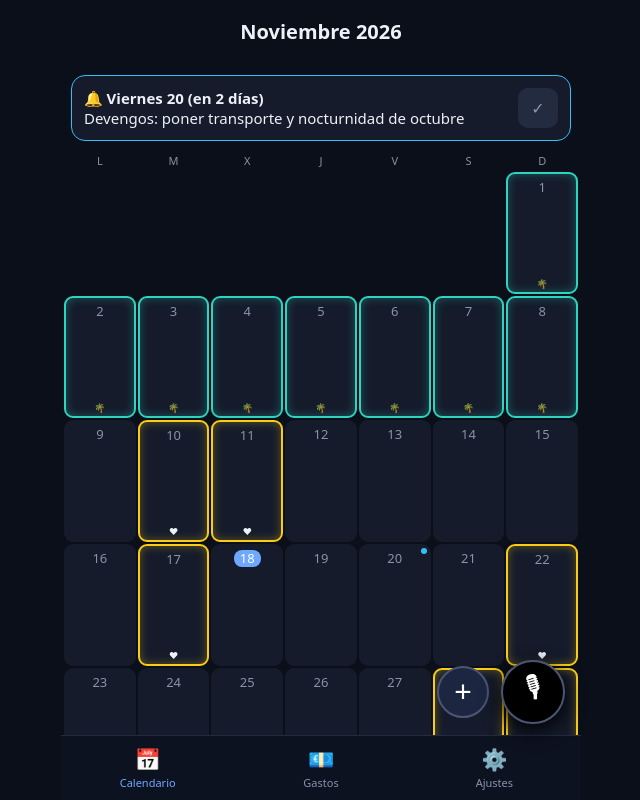
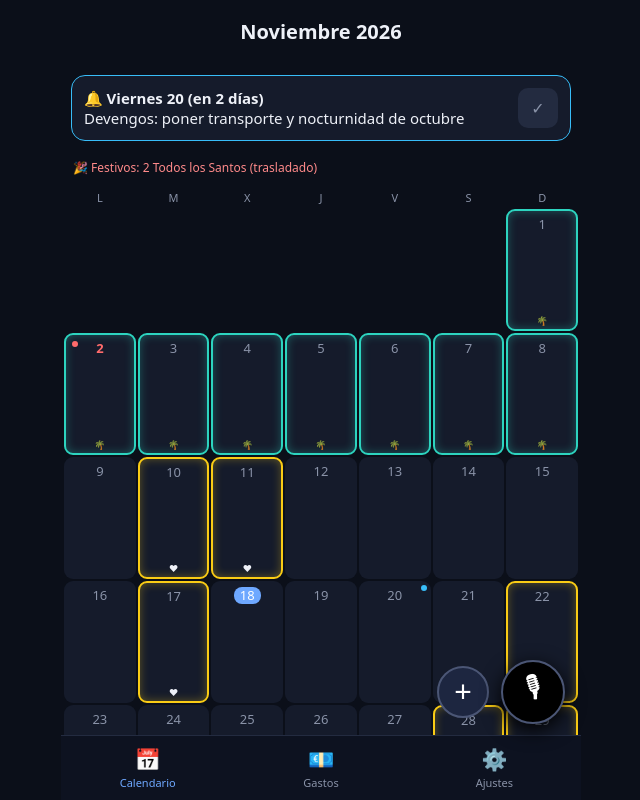
Before and after one commit to 22davi1989/Calendario-app, a plain HTML site: page index.html in a window 1280 px wide. Shown: the whole page, without its empty margins (319-959 px from the left). Drawn offline with Linux system fonts and the light colour scheme.

Commit message:
Add files via upload

```diff
--- a/index.html
+++ b/index.html
@@ -34,6 +34,8 @@ main{flex:1;overflow-y:auto;padding:6px 0 160px}
 .c .hr{position:absolute;bottom:2px;font-size:9px;font-style:normal}
 .c.p{border:2px solid #facc15;box-shadow:inset 0 0 10px #facc1555}
 .c.rv{border:2px solid #2dd4bf;box-shadow:inset 0 0 10px #2dd4bf55}
+.c.hol:not(.t) .n{color:#ff6b6b;font-weight:800}
+.c .hd{position:absolute;top:6px;left:6px;width:6px;height:6px;border-radius:50%;background:#ff6b6b}
 .c .ev{position:absolute;top:3px;right:3px;width:6px;height:6px;border-radius:50%;background:#38bdf8}
 .c .ev.d{background:#4b5675}
 .leg{padding:10px 12px;color:var(--mu);font-size:12px;display:flex;gap:14px;flex-wrap:wrap}
@@ -83,7 +85,7 @@ textarea{min-height:110px;font:12px monospace}
 </style></head><body>
 <div id="app"></div>
 <script>
-const VER='17/11 19:43';let PERSIST=null;
+const VER='18/11 09:16';let PERSIST=null;
 try{if(navigator.storage&&navigator.storage.persist){navigator.storage.persisted().then(v=>{PERSIST=v;if(!v)return navigator.storage.persist().then(r=>{PERSIST=r})}).catch(()=>{})}}catch(e){}
 if('serviceWorker' in navigator){const had=!!navigator.serviceWorker.controller;navigator.serviceWorker.addEventListener('controllerchange',()=>{if(had&&!window.__rl){window.__rl=1;location.reload()}});window.addEventListener('load',()=>navigator.serviceWorker.register('sw.js').then(r=>r.update()).catch(()=>{}))}
 const SH={M:['07:00','15:00','#ff9800','🥱'],M1:['08:00','16:00','#aed581','😮‍💨'],M2:['08:30','16:30','#26c6da','😩'],R:['09:00','17:00','#ff5f6d','🏵️'],R1:['10:00','18:00','#ba68c8','💮'],R2:['12:00','20:00','#2ee66b','🌺'],R3:['11:00','19:00','#ff6ee0','🌼'],R4:['14:00','22:00','#6f9bff','🌃'],T:['15:00','23:00','#b39b94','🌌'],Libre:['','','#ff8a65','🎊'],Vacaciones:['','','#9575cd','🏖️']};
@@ -114,15 +116,15 @@ function fixedOld(y,m){if(y*12+m<2026*12+10)return [];const d=key(y,m,new Date(y
 const monthExp=(y,m)=>fixed(y,m).concat(S.exp.filter(e=>e.date.startsWith(`${y}-${pad(m+1)}`))).sort((a,b)=>a.date<b.date?-1:1);
 
 function cal(){const f=(new Date(U.y,U.m,1).getDay()+6)%7,n=new Date(U.y,U.m+1,0).getDate();
- let h=remBanner()+remNext()+evBanner()+'<div class="wd">'+'LMXJVSD'.split('').map(d=>`<div>${d}</div>`).join('')+'</div><div class="grid">';
+ let h=remBanner()+remNext()+evBanner()+holLine()+'<div class="wd">'+'LMXJVSD'.split('').map(d=>`<div>${d}</div>`).join('')+'</div><div class="grid">';
  for(let i=0;i<f;i++)h+='<div class="c e"></div>';
- for(let d=1;d<=n;d++){const k=key(U.y,U.m,d),s=S.shifts[k],p=S.partner[k],rv=S.rvac&&S.rvac[k],ev=S.events.some(e=>e.date===k)||!!remText(k),evp=S.events.some(e=>e.date===k&&!e.done)||(!!remText(k)&&!(S.remDone&&S.remDone[k]));
-  h+=`<button class="c${rv?' rv':p?' p':''}${k===todayK?' t':''}" data-a="day" data-v="${k}"><span class="n">${d}</span>${s&&SH[s]?`<span class="s${SH[s][0]?'':' L'}" style="color:${SH[s][2]}">${s}</span>${SH[s][0]?`<span class="h">${SH[s][0]}-${SH[s][1]}</span>`:`<span class="h" style="font-size:11px">${SH[s][3]}</span>`}`:''}${ev?`<i class="ev${evp?'':' d'}"></i>`:''}${rv?'<i class="hr">🌴</i>':p?'<i class="hr">❤</i>':''}</button>`}
+ for(let d=1;d<=n;d++){const k=key(U.y,U.m,d),s=S.shifts[k],p=S.partner[k],rv=S.rvac&&S.rvac[k],hn=holName(k),ev=S.events.some(e=>e.date===k)||!!remText(k),evp=S.events.some(e=>e.date===k&&!e.done)||(!!remText(k)&&!(S.remDone&&S.remDone[k]));
+  h+=`<button class="c${rv?' rv':p?' p':''}${hn?' hol':''}${k===todayK?' t':''}" data-a="day" data-v="${k}"><span class="n">${d}</span>${s&&SH[s]?`<span class="s${SH[s][0]?'':' L'}" style="color:${SH[s][2]}">${s}</span>${SH[s][0]?`<span class="h">${SH[s][0]}-${SH[s][1]}</span>`:`<span class="h" style="font-size:11px">${SH[s][3]}</span>`}`:''}${ev?`<i class="ev${evp?'':' d'}"></i>`:''}${rv?'<i class="hr">🌴</i>':p?'<i class="hr">❤</i>':''}${hn?'<i class="hd"></i>':''}</button>`}
  return h+'</div>'}
 
 function sheet(){const k=U.sel,[y,m,d]=k.split('-').map(Number),dt=new Date(y,m-1,d),cur=S.shifts[k];
  const lbl=cap(dt.toLocaleDateString('es-ES',{weekday:'long',day:'numeric',month:'long'}));
- let h=`<div class="bd" data-a="close"></div><div class="sh"><div class="grip"></div><h3>${lbl}</h3><div class="chips">`;
+ let h=`<div class="bd" data-a="close"></div><div class="sh"><div class="grip"></div><h3>${lbl}</h3>${holName(k)?`<div style="color:#ff6b6b;font-size:13px;margin:-4px 0 8px">🎉 Festivo: ${esc(holName(k))}</div>`:''}<div class="chips">`;
  for(const c in SH)h+=`<button class="chip${cur===c?' on':''}" style="border-color:${SH[c][2]}" data-a="shift" data-v="${c}"><b style="color:${SH[c][2]}">${SH[c][3]} ${c}</b><small>${SH[c][0]?SH[c][0]+'-'+SH[c][1]:'&nbsp;'}</small></button>`;
  h+=`</div><div class="two"><button class="btn g" data-a="shift" data-v="">Sin turno</button><button class="btn" style="background:${S.partner[k]?'#facc15':'#232b40'};color:${S.partner[k]?'#1a1400':'#fff'}" data-a="partner">${S.partner[k]?'✓ Rayco libre':'Rayco libre'}</button></div><button class="btn" style="background:${S.rvac&&S.rvac[k]?'#2dd4bf':'#232b40'};color:${S.rvac&&S.rvac[k]?'#04201c':'#fff'}" data-a="rvac">${S.rvac&&S.rvac[k]?'✓ Rayco vacaciones':'Rayco vacaciones'}</button>${(S.events.some(e=>e.date===k)||remText(k))?'<h3>Agenda</h3>':''}`;
  S.events.filter(e=>e.date===k).sort((a,b)=>a.time<b.time?-1:1).forEach(e=>{h+=agendaRow(e.id,e.done,esc(e.time||'--:--'),esc(e.title))});
@@ -150,6 +152,11 @@ function remBannerOld(){const t=new Date();for(let i=0;i<2;i++){const dt=new Dat
 function evBanner(){const t=new Date(),t0=new Date(t.getFullYear(),t.getMonth(),t.getDate()),a=S.events.filter(e=>!e.done&&e.date.startsWith(U.y+'-'+pad(U.m+1)+'-')).map(e=>{const[y,m,d]=e.date.split('-').map(Number);return{e,df:Math.round((new Date(y,m-1,d)-t0)/864e5)}}).sort((p,q)=>p.df-q.df||String(p.e.time).localeCompare(String(q.e.time))),w=x=>x.df<0?'Pasada '+fdate(x.e.date):x.df===0?'Hoy':x.df===1?'Mañana':x.df<=7?'En '+x.df+' días':fdate(x.e.date);return a.slice(0,5).map(x=>`<div class="card" style="border-color:#38bdf8;display:flex;align-items:center;gap:10px"><div style="flex:1;min-width:0" data-a="day" data-v="${x.e.date}"><b>🔔 ${w(x)}${x.e.time?' a las '+x.e.time:''}</b><br>${esc(x.e.title)}</div><button class="x" style="background:#232b40;color:var(--mu)" data-a="done" data-v="${x.e.id}">✓</button></div>`).join('')+(a.length>5?`<div class="leg">y ${a.length-5} más pendientes</div>`:'')}
 function remNext(){const t=new Date();if(U.y!==t.getFullYear()||U.m!==t.getMonth())return '';const td=new Date(t.getFullYear(),t.getMonth(),t.getDate()),d=remDate(U.y,U.m),k=key(U.y,U.m,d);if(remText(k)&&!(S.remDone&&S.remDone[k])&&new Date(U.y,U.m,d)>=td)return '';const n=new Date(U.y,U.m+1,1),y=n.getFullYear(),m=n.getMonth(),d2=remDate(y,m),k2=key(y,m,d2),tx=remText(k2),df=Math.round((new Date(y,m,d2)-td)/864e5);if(!tx||(S.remDone&&S.remDone[k2])||df>14)return '';return `<div class="card" style="border-color:#38bdf8;display:flex;align-items:center;gap:10px"><div style="flex:1;min-width:0" data-a="day" data-v="${k2}"><b>🔔 Viernes ${d2} (en ${df} días)</b><br>${esc(tx)}</div><button class="x" style="background:#232b40;color:var(--mu)" data-a="rdone" data-v="${k2}">✓</button></div>`}
 function evBannerOld(){const t=new Date(),t0=new Date(t.getFullYear(),t.getMonth(),t.getDate());return S.events.map(e=>{const[y,m,d]=e.date.split('-').map(Number);return{e,df:Math.round((new Date(y,m-1,d)-t0)/864e5)}}).filter(x=>x.df>=0&&x.df<=3&&!x.e.done).sort((a,b)=>a.df-b.df||String(a.e.time).localeCompare(String(b.e.time))).map(x=>`<div class="card" data-a="day" data-v="${x.e.date}" style="border-color:#38bdf8"><b>🔔 ${x.df===0?'Hoy':x.df===1?'Mañana':'En '+x.df+' días'}${x.e.time?' a las '+x.e.time:''}</b><br>${esc(x.e.title)}</div>`).join('')}
+const HOLR={'2026-01-01':'Año Nuevo','2026-01-06':'Epifanía del Señor','2026-04-02':'Jueves Santo','2026-04-03':'Viernes Santo','2026-05-01':'Fiesta del Trabajo','2026-08-15':'Asunción de la Virgen','2026-10-12':'Fiesta Nacional de España','2026-11-02':'Todos los Santos (trasladado)','2026-12-07':'Día de la Constitución (trasladado)','2026-12-08':'Inmaculada Concepción','2026-12-25':'Navidad','2027-01-01':'Año Nuevo','2027-01-06':'Epifanía del Señor','2027-03-25':'Jueves Santo','2027-03-26':'Viernes Santo','2027-05-01':'Fiesta del Trabajo','2027-08-16':'Asunción de la Virgen (trasladado)','2027-10-12':'Fiesta Nacional de España','2027-11-01':'Todos los Santos','2027-12-06':'Día de la Constitución','2027-12-08':'Inmaculada Concepción','2027-12-25':'Navidad'};
+const ISL={tenerife:{n:'Tenerife',d:{'2026-02-02':'Virgen de la Candelaria','2027-02-02':'Virgen de la Candelaria'}},lapalma:{n:'La Palma',d:{'2026-08-05':'Nuestra Señora de Las Nieves','2027-08-05':'Nuestra Señora de Las Nieves'}},grancanaria:{n:'Gran Canaria',d:{'2026-09-08':'Nuestra Señora del Pino','2027-09-08':'Nuestra Señora del Pino'}},lanzarote:{n:'Lanzarote y La Graciosa',d:{'2026-09-15':'Nuestra Señora de Los Volcanes','2027-09-15':'Nuestra Señora de Los Volcanes'}}};
+function holName(k){return HOLR[k]||((ISL[S.isl||'tenerife']||{d:{}}).d[k])||(S.hol&&S.hol[k])||''}
+function holLine(){const n=new Date(U.y,U.m+1,0).getDate(),a=[];for(let d=1;d<=n;d++){const t=holName(key(U.y,U.m,d));if(t)a.push(d+' '+t)}return a.length?`<div class="leg" style="color:#ff8a8a">🎉 Festivos: ${esc(a.join(' · '))}</div>`:''}
+function holCard(){const o=Object.keys(ISL).map(i=>`<option value="${i}"${(S.isl||'tenerife')===i?' selected':''}>${ISL[i].n}</option>`).join(''),own=Object.keys(S.hol||{}).sort().map(k=>`<div class="row"><div>${fdate(k)}<small>${esc(S.hol[k])}</small></div><button class="x" data-a="holdel" data-v="${k}">✕</button></div>`).join('');return `<div class="card"><h3>Festivos de Canarias</h3><small style="color:var(--mu)">Ya están los de 2026 y 2027. Elige tu isla y añade los 2 festivos locales de tu municipio.</small><select data-a="isl" style="margin-top:10px">${o}</select><div class="two"><input id="hd1" type="date"><input id="hn1" placeholder="Ej.: Santa Ana"></div><button class="btn g" data-a="holadd">Añadir festivo local</button>${own}</div>`}
 function rvacCard(){return `<div class="card"><h3>Vacaciones de Rayco</h3><small style="color:var(--mu)">Elige desde y hasta, y pulsa Añadir. También puedes marcarlas día a día con el botón Rayco vacaciones en el panel del día.</small><div class="two" style="margin-top:10px"><input id="rv1" type="date"><input id="rv2" type="date"></div><div class="two"><button class="btn" style="background:#2dd4bf;color:#04201c" data-a="rvadd">Añadir</button><button class="btn g" data-a="rvdel">Quitar</button></div></div>`}
 function qsheet(){const d=(U.y===now.getFullYear()&&U.m===now.getMonth())?todayK:key(U.y,U.m,1);return `<div class="bd" data-a="qclose"></div><div class="sh"><div class="grip"></div><h3>Nueva cita</h3><input id="qt" placeholder="Ej.: Dentista"><div class="two"><input id="qd" type="date" value="${d}"><input id="qh" type="time"></div><button class="btn" data-a="qadd">Añadir cita</button></div>`}
 function vmsg(){const v=U.vs;if(!v||v===1)return '';const t=v==='nosr'?'Este navegador no incluye reconocimiento de voz.':v==='perm'?'No hay permiso de micrófono para esta página. En Chrome: ⋮ → Configuración → Configuración del sitio → Micrófono, y permite esta dirección.':v==='err:no-speech'?'No te he oído. Pulsa el micrófono y habla otra vez.':v==='err:network'?'El dictado necesita conexión a internet.':(v==='err:not-allowed'||v==='err:service-not-allowed')?'Chrome no deja usar el reconocimiento de voz aquí ('+v.slice(4)+'). Prueba abriendo la web en una pestaña de Chrome, o usa el micrófono del teclado.':'No se pudo dictar ('+v+'). Usa el micrófono del teclado.';return `<p style="color:#fca5a5;font-size:13px;margin:6px 0">${t}</p>`}
@@ -171,7 +178,7 @@ function gasOld(){const l=monthExp(U.y,U.m);
  return h+'</div>'}
 
 function localCard(){return `<div class="card"><h3>Tus datos, solo en este móvil</h3><small style="color:var(--mu)">Todo se guarda en el almacenamiento de este navegador, sin nube. ${PERSIST?'Almacenamiento protegido ✓':'Haz una copia de vez en cuando.'} Versión de la app: ${VER}. ${(navigator.serviceWorker&&navigator.serviceWorker.controller)?'Lista para usar sin internet ✓':'Para usarla sin internet, ábrela una vez con conexión.'}</small><button class="btn" style="margin-top:10px" data-a="dl">Descargar copia (.json)</button><label class="btn g" style="display:flex;align-items:center;justify-content:center">Importar desde archivo<input type="file" accept=".json,application/json" data-a="rf" style="display:none"></label></div>`}
-function aj(){const o=ajOld();return localCard()+turnosCard()+rvacCard()+remCard()+recCard()+o.slice(o.indexOf('<div class="card"><h3>Copia'))}
+function aj(){const o=ajOld();return localCard()+turnosCard()+rvacCard()+holCard()+remCard()+recCard()+o.slice(o.indexOf('<div class="card"><h3>Copia'))}
 function ajOld(){const mo=v=>MN.map((n,i)=>`<option value="${i}"${i===v?' selected':''}>${cap(n)}</option>`).join('');
  return `<div class="card"><h3>Ciclo de pagos fijos</h3><small style="color:var(--mu)">Mes en que se paga (cada 2 y 3 meses a partir de ahí)</small><p style="margin:10px 0 4px">Sindicato · 32,55 €</p><select data-a="cu">${mo(S.set.u)}</select><p style="margin:6px 0 4px">Seguro de salud · 198,00 €</p><select data-a="cs">${mo(S.set.s)}</select><small style="color:var(--mu)">Alquiler: 623,00 € todos los meses.</small></div>
  <div class="card"><h3>Copia de seguridad</h3><button class="btn" data-a="exp">Exportar (copiar JSON)</button><textarea id="bk" placeholder="Aquí aparece la copia o pega una para importar">${esc(U.bk)}</textarea><button class="btn g" data-a="imp">Importar desde el cuadro</button><button class="btn g" style="color:#ff7a90" data-a="reset">Borrar todo</button></div>`}
@@ -263,7 +270,7 @@ const val=id=>document.getElementById(id).value;
 let tx0=0,ty0=0,tOk=false;
 document.addEventListener('touchstart',e=>{const t=e.touches[0];tx0=t.clientX;ty0=t.clientY;tOk=!U.sel&&!U.xs&&!U.vs&&!U.qc&&U.tab!=='aj'&&!/INPUT|TEXTAREA|SELECT/.test(e.target.tagName||'')},{passive:true});
 document.addEventListener('touchend',e=>{if(!tOk)return;const t=e.changedTouches[0],dx=t.clientX-tx0,dy=t.clientY-ty0;if(Math.abs(dx)<60||Math.abs(dx)<Math.abs(dy)*1.5)return;U.m+=dx<0?1:-1;if(U.m<0){U.m=11;U.y--}if(U.m>11){U.m=0;U.y++}render()},{passive:true});
-document.addEventListener('change',e=>{const a=e.target.dataset.a;if(a==='rf'){const f=e.target.files[0];if(!f)return;const r=new FileReader();r.onload=()=>{try{const o=JSON.parse(r.result);if(!o.shifts||!o.exp)throw 0;S=Object.assign({shifts:{},partner:{},events:[],exp:[],set:{u:0,s:0}},o);save();toast('Copia importada ✓')}catch(x){toast('Archivo no válido')}};r.readAsText(f);return}if(a==='rt'){S.remTpl=e.target.value.trim()||REM0;save();return}if(a==='ra'){rec()[+e.target.dataset.i].a=parseFloat(e.target.value)||0;save();return}if(a==='rs'){rec()[+e.target.dataset.i].s=+e.target.value;save();return}if(a==='cu'){S.set.u=+e.target.value;save();render()}if(a==='cs'){S.set.s=+e.target.value;save();render()}});
+document.addEventListener('change',e=>{const a=e.target.dataset.a;if(a==='rf'){const f=e.target.files[0];if(!f)return;const r=new FileReader();r.onload=()=>{try{const o=JSON.parse(r.result);if(!o.shifts||!o.exp)throw 0;S=Object.assign({shifts:{},partner:{},events:[],exp:[],set:{u:0,s:0}},o);save();toast('Copia importada ✓')}catch(x){toast('Archivo no válido')}};r.readAsText(f);return}if(a==='isl'){S.isl=e.target.value;save();render();return}if(a==='rt'){S.remTpl=e.target.value.trim()||REM0;save();return}if(a==='ra'){rec()[+e.target.dataset.i].a=parseFloat(e.target.value)||0;save();return}if(a==='rs'){rec()[+e.target.dataset.i].s=+e.target.value;save();return}if(a==='cu'){S.set.u=+e.target.value;save();render()}if(a==='cs'){S.set.s=+e.target.value;save();render()}});
 document.addEventListener('click',e=>{const b=e.target.closest('[data-a]');if(!b||b.tagName==='SELECT'||b.tagName==='INPUT')return;const a=b.dataset.a,v=b.dataset.v;
  if(a==='prev'||a==='next'){U.m+=a==='next'?1:-1;if(U.m<0){U.m=11;U.y--}if(U.m>11){U.m=0;U.y++}}
  else if(a==='tab')U.tab=v;
@@ -287,6 +294,8 @@ document.addEventListener('click',e=>{const b=e.target.closest('[data-a]');if(!b
  else if(a==='vsend'){const t=val('vt').trim();U.vs=0;if(t){render();return handle(t)}}
  else if(a==='timp'){const r=impTurnos(val('ti'));toast(r.n+' días añadidos al calendario ✓'+(r.bad.length?'<br><small>No entendí '+r.bad.length+' línea(s): '+esc(r.bad.slice(0,2).join(' | '))+'</small>':''),7000);return}
  else if(a==='rvadd'||a==='rvdel'){const a1=val('rv1'),a2=val('rv2')||a1;if(!a1)return toast('Elige las fechas.',2500);let d=new Date(a1+'T12:00:00'),e=new Date(a2+'T12:00:00'),n=0;if(e<d)[d,e]=[e,d];S.rvac=S.rvac||{};for(;d<=e&&n<400;d.setDate(d.getDate()+1),n++){const k=key(d.getFullYear(),d.getMonth(),d.getDate());if(a==='rvadd'){S.rvac[k]=true;delete S.partner[k]}else delete S.rvac[k]}save();toast((a==='rvadd'?'Vacaciones de Rayco añadidas':'Vacaciones de Rayco quitadas')+' · '+n+' días ✓',3500)}
+ else if(a==='holadd'){const d=val('hd1'),n=val('hn1').trim();if(!d||!n)return toast('Pon fecha y nombre.',2500);S.hol=S.hol||{};S.hol[d]=n;save()}
+ else if(a==='holdel'){if(S.hol)delete S.hol[v];save()}
  else if(a==='qopen')U.qc=1;
  else if(a==='qclose')U.qc=0;
  else if(a==='qadd'){const n=val('qt').trim();if(!n)return;const dd=val('qd')||todayK;S.events.push({id:Date.now()+'',date:dd,time:val('qh'),title:cap(n)});save();U.qc=0;const p=dd.split('-');U.y=+p[0];U.m=+p[1]-1;toast('Cita añadida ✓ '+fdate(dd),2500)}
```
